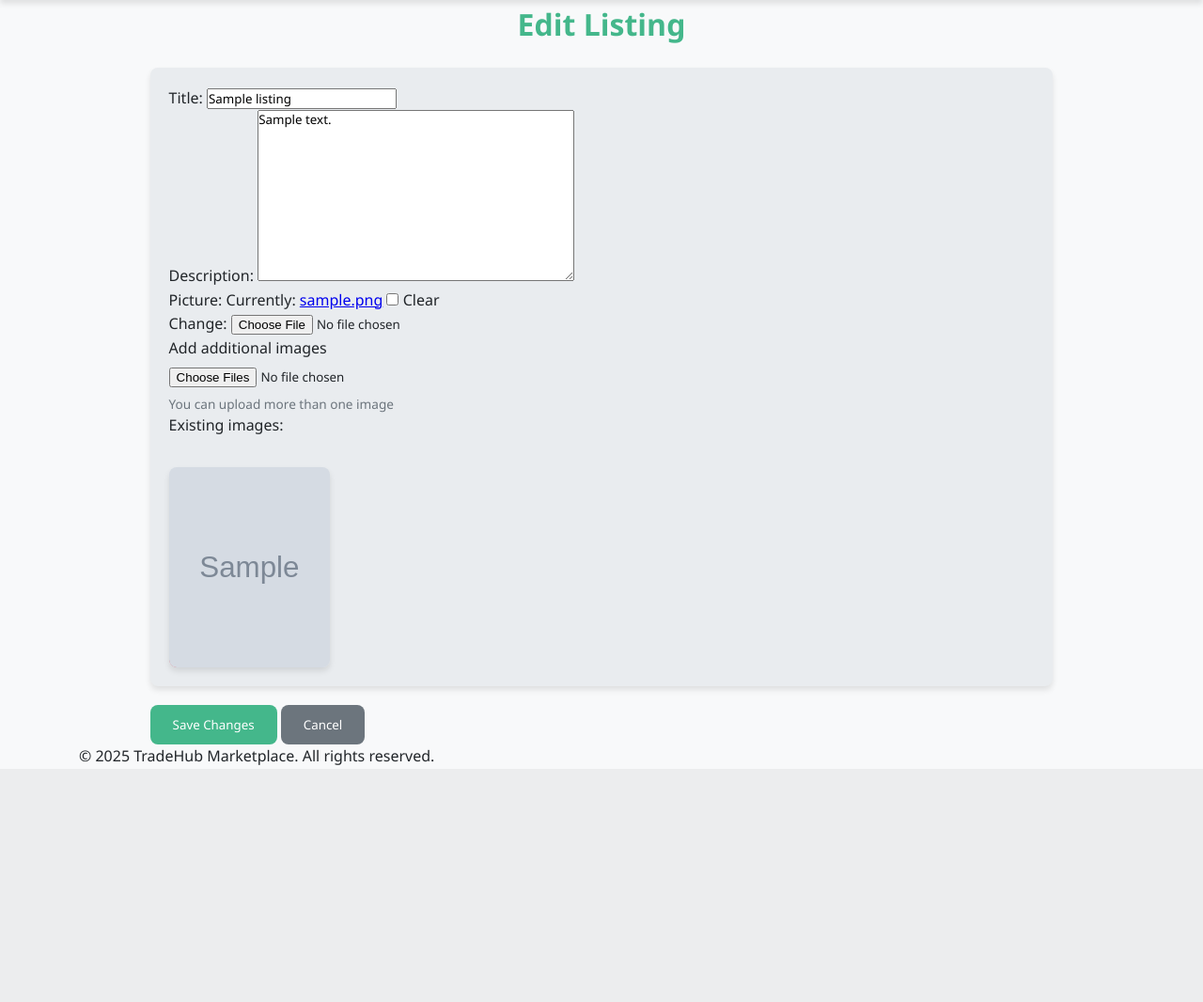
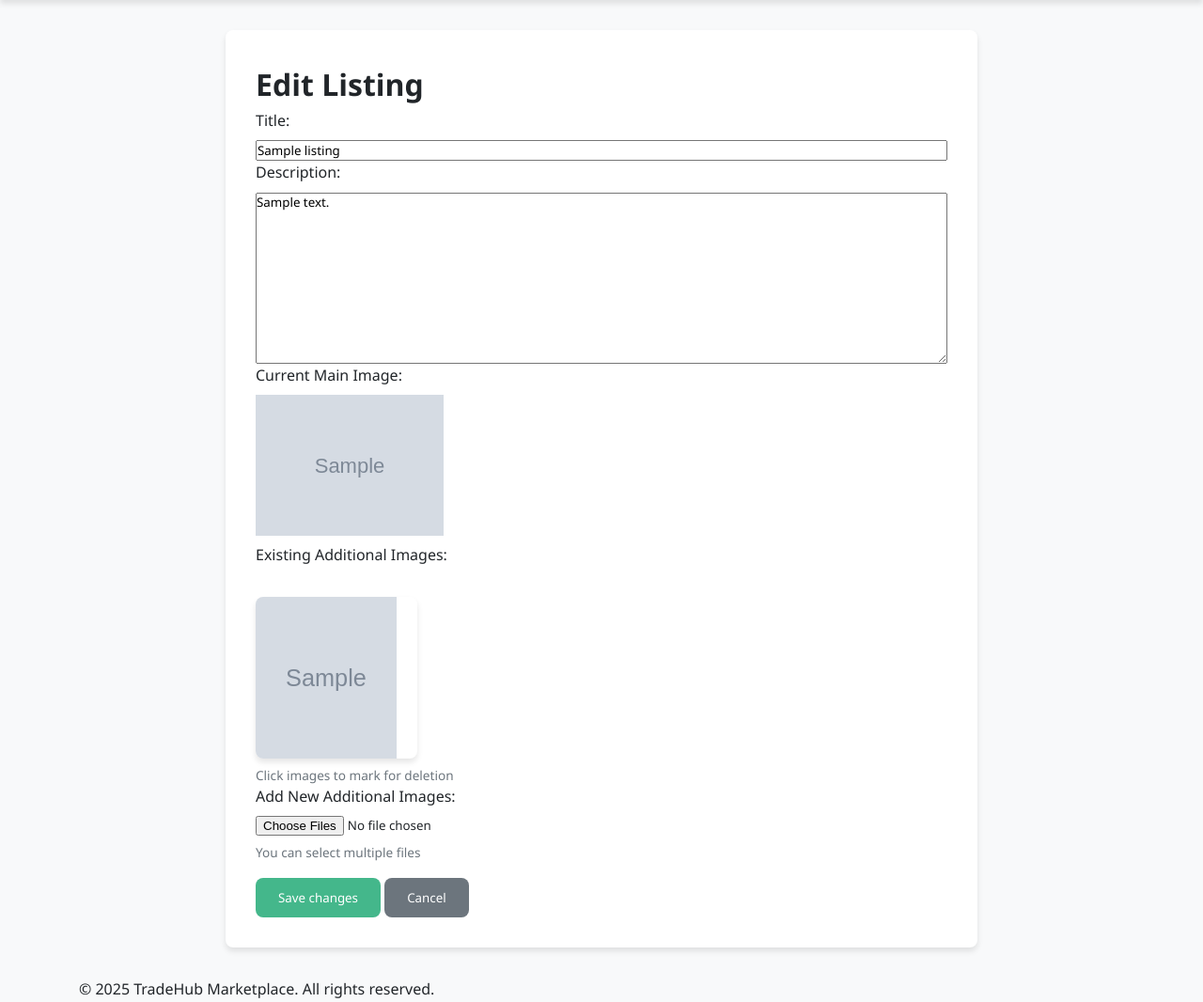
Before and after one commit to xzalerr/listing_platform, a Django app: a page that uses listing_platform/listings/templates/listings/listing_edit.html in a window 1280 px wide. Shown: the part 104-1170 px from the top of the page at 94% size. Before the commit the page ends 918 px from the top, so only its background shows below. Run offline with Django 5.2, Linux system fonts and the light colour scheme; a user stored in the database is signed in; tables that the repository leaves empty hold one stand-in row (values such as "Sample post"); grey boxes marked "Sample" are stand-in pictures.

Commit message:
Listing edition fully functional, user can modify title, description, main picture and delete/upload new additional images

```diff
--- a/listing_platform/listings/models.py
+++ b/listing_platform/listings/models.py
@@ -7,7 +7,7 @@
     description = models.TextField()
     slug = AutoSlugField(populate_from='title', unique=True)
     date = models.DateTimeField(auto_now_add=True)
-    picture = models.ImageField(upload_to='main_images/', blank=True)
+    picture = models.ImageField(default='media/database_error.jpg', upload_to='main_images/', blank=True)
     author = models.ForeignKey(User, on_delete=models.CASCADE, default=None)
 
     def __str__(self):
--- a/listing_platform/listings/templates/listings/listing_edit.html
+++ b/listing_platform/listings/templates/listings/listing_edit.html
@@ -1,47 +1,77 @@
 {% extends 'template.html' %}
-
-{% block title %}
-    Edit Listing
-{% endblock %}
-
+{% block title %}Edit Listing{% endblock %}
 {% block content %}
-<section class="container">
-    <h1 class="page-title">Edit Listing</h1>
-
-    <form method="post" enctype="multipart/form-data" class="form">
+<div class="card listing-form-card">
+  <h1>Edit Listing</h1>
+  <form method="post" enctype="multipart/form-data">
     {% csrf_token %}
-        {{ form.as_p }}
 
     <div class="form-group">
-            <label for="id_images">Add additional images</label>
-            <input type="file" name="images" id="id_images" multiple>
-            <small class="form-help">You can upload more than one image</small>
+      {{ form.title.label_tag }}
+      {{ form.title }}
     </div>
 
-        {% if listing.images.all %}
     <div class="form-group">
-                <label>Existing images:</label>
-                <div class="gallery-grid">
-                    {% for img in listing.images.all %}
-                    <div class="gallery-item">
-                        <img src="{{ img.image.url }}" alt="Image {{ forloop.counter }}">
-                        <form method="post" action="{% url 'listing-image-delete' img.pk %}">
-                            {% csrf_token %}
-                            <button type="submit" class="btn btn-danger btn-sm">Delete</button>
-                        </form>
+      {{ form.description.label_tag }}
+      {{ form.description }}
     </div>
-                    {% endfor %}
+
+    {% if listing.picture %}
+    <div class="form-group">
+      <label>Current Main Image:</label>
+      <div>
+        <img src="{{ listing.picture.url }}" style="max-width:200px;">
       </div>
     </div>
     {% endif %}
 
-        <div class="form-actions">
-            <button type="submit" class="btn btn-primary">Save Changes</button>
-            <button type="button" class="btn btn-secondary"
-                    onclick="window.location.href='{% url 'listings:page' slug=listing.slug %}'">
-                Cancel
-            </button>
+    {% if listing.images.exists %}
+    <div class="form-group">
+      <label>Existing Additional Images:</label>
+      <div class="gallery-grid" id="gallery">
+        {% for img in listing.images.all %}
+        <div class="gallery-item" data-id="{{ img.pk }}" onclick="toggleImageDelete({{ img.pk }}, this)">
+          <img src="{{ img.image.url }}" alt="Additional image {{ forloop.counter }}" style="max-width:150px; display:block;">
         </div>
+        {% endfor %}
+      </div>
+      <input type="hidden" name="delete_images" id="delete-images">
+      <small class="form-help">Click images to mark for deletion</small>
+    </div>
+    {% endif %}
+
+    <div class="form-group">
+      <label for="id_images">Add New Additional Images:</label>
+      <input type="file" name="images" id="id_images" multiple accept="image/*">
+      <small class="form-help">You can select multiple files</small>
+      <div id="preview-new" class="gallery-grid" style="margin-top:10px;"></div>
+    </div>
+
+    <button type="submit" class="btn btn-primary">Save changes</button>
+    <button type="button" class="btn btn-secondary" onclick="window.location.href='{% url 'listings:page' slug=listing.slug %}'">Cancel</button>
   </form>
-</section>
+</div>
+
+<style>
+  .gallery-item.to-delete {
+    opacity: 0.5;
+    border: 2px solid red;
+  }
+</style>
+
+<script>
+  // Track IDs of images marked for deletion
+  const deleteImageIds = new Set();
+
+  function toggleImageDelete(id, elem) {
+    if (deleteImageIds.has(id)) {
+      deleteImageIds.delete(id);
+      elem.classList.remove('to-delete');
+    } else {
+      deleteImageIds.add(id);
+      elem.classList.add('to-delete');
+    }
+    document.getElementById('delete-images').value = Array.from(deleteImageIds).join(',');
+  }
+</script>
 {% endblock %}
--- a/listing_platform/listings/templates/listings/listing_new.html
+++ b/listing_platform/listings/templates/listings/listing_new.html
@@ -3,7 +3,7 @@
 
 {% block content %}
 <div class="card listing-form-card">
-    <h1>Create/Edit Listing</h1>
+    <h1>Create Listing</h1>
     <form class="listing-form" action="" method="post" enctype="multipart/form-data">
         {% csrf_token %}
 
@@ -23,7 +23,7 @@
         </div>
 
         <div class="form-group">
-            <label for="id_images">Additional images</label>
+            <label for="id_images">Additional images:</label>
             <input type="file" name="images" id="id_images" multiple>
             <small class="form-help">You can select multiple files</small>
         </div>
--- a/listing_platform/listings/templates/listings/listing_page.html
+++ b/listing_platform/listings/templates/listings/listing_page.html
@@ -1,4 +1,5 @@
 {% extends 'template.html' %}
+{% load static %}
 
 {% block title %}{{ listing.title }}{% endblock %}
 
--- a/listing_platform/listings/urls.py
+++ b/listing_platform/listings/urls.py
@@ -9,5 +9,5 @@
     path('<slug:slug>', views.listing_page, name='page'),
     path('listing-edit/<slug:slug>/', views.listing_edit, name='listing-edit'),
     path('listing-delete/<slug:slug>/', views.listing_delete, name='listing-delete'),
-    path('listing-image/delete/<int:pk>/', views.delete_image, name='listing-image-delete')
+    path('image/<int:pk>/delete/', views.delete_listing_image, name='listing-image-delete')
 ]
--- a/listing_platform/listings/views.py
+++ b/listing_platform/listings/views.py
@@ -31,21 +31,32 @@
 
 @login_required
 def listing_edit(request, slug):
-    listing = get_object_or_404(Listing, slug=slug)
+    listing = get_object_or_404(Listing, slug=slug, author=request.user)
+
     if request.method == 'POST':
         form = CreateListing(request.POST, request.FILES, instance=listing)
         if form.is_valid():
             form.save()
-            for file in request.FILES.getlist('images'):
-                ListingImage.objects.create(listing=listing, image=file)
+
+            # Delete selected images
+            delete_ids = request.POST.get('delete_images', '')
+            if delete_ids:
+                ids_to_delete = [int(pk) for pk in delete_ids.split(',') if pk.isdigit()]
+                ListingImage.objects.filter(id__in=ids_to_delete, listing=listing).delete()
+
+            # Add new images
+            for f in request.FILES.getlist('images'):
+                ListingImage.objects.create(listing=listing, image=f)
+
             return redirect('listings:page', slug=listing.slug)
     else:
         form = CreateListing(instance=listing)
 
     return render(request, 'listings/listing_edit.html', {
         'form': form,
-        'listing': listing
+        'listing': listing,
     })
+
 
 
 @login_required(login_url='/users/login/')
@@ -60,11 +71,9 @@
     return render(request, 'listings/listing_delete.html', {'listing': listing})
 
 @login_required
-def delete_image(request, pk):
-    image = get_object_or_404(ListingImage, pk=pk)
-    if request.user != image.listing.author:
-        return HttpResponseForbidden("You cannot delete this image.")
-
-    listing_slug = image.listing.slug
-    image.delete()
-    return redirect('listings:listing-edit', slug=listing_slug)
+def delete_listing_image(request, pk):
+    img = get_object_or_404(ListingImage, pk=pk, listing__user=request.user)
+    slug = img.listing.slug
+    if request.method == 'POST':
+        img.delete()
+    return redirect('listings:listing-edit', slug=slug)
```
Also changed, not shown: listing_platform/listings/templates/listings/browse_listings.html (+1 -6 lines), listing_platform/listings/migrations/0006_alter_listing_picture.py (added), listing_platform/media/database-error.jpg (added), listing_platform/media/listing_images/cw6_dynamic_chest_0uuV1IP.png (added), listing_platform/media/listing_images/cw6_dynamic_ein.png (deleted), listing_platform/media/listing_images/cw6_pollen.png (deleted), listing_platform/media/listing_images/cw6_spectrum.png (deleted), 2 other files. Lines whose indentation alone changed are shown as unchanged.
